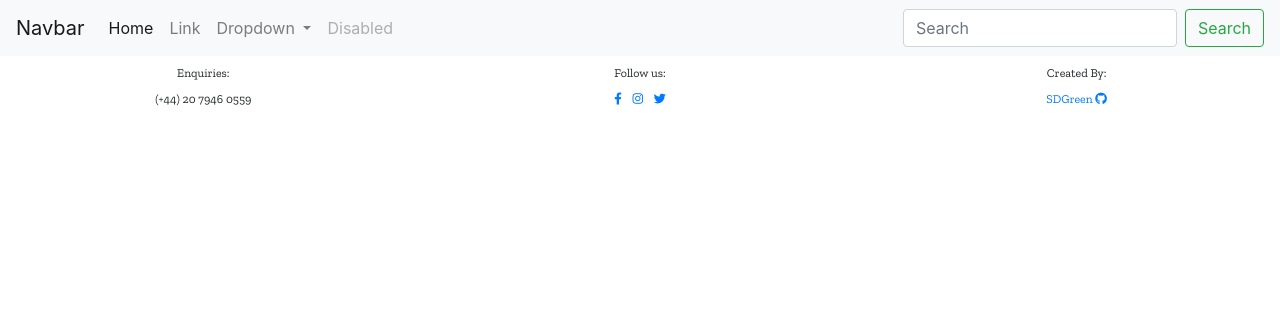
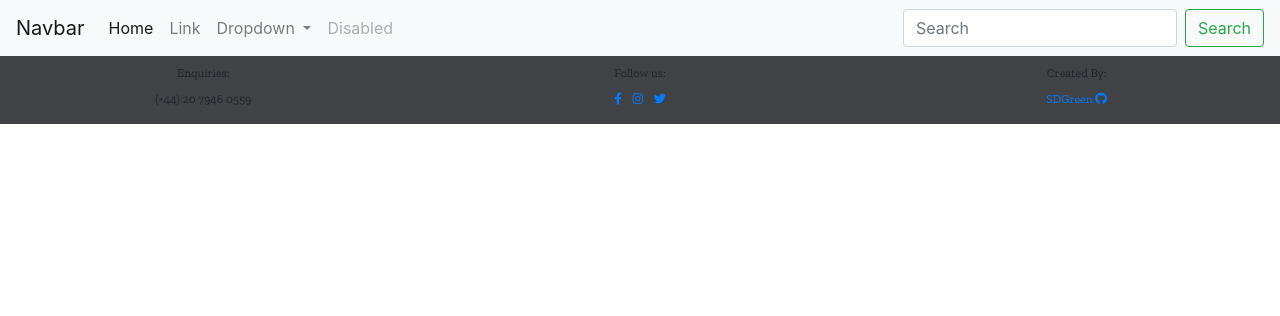
Before and after one commit to SDGreen/love-to-quiz, a Django app: page / in a window 1280 px wide. Shown: the top 316 px of the page. Run offline with Django 3.2, Linux system fonts and the light colour scheme; some libraries are stand-ins or nearby versions.

Commit message:
static and media files connected

```diff
--- a/love_to_quiz/urls.py
+++ b/love_to_quiz/urls.py
@@ -15,9 +15,14 @@ Including another URLconf
 """
 from django.contrib import admin
 from django.urls import path, include
+from django.conf import settings
+from django.conf.urls.static import static
 
 urlpatterns = [
     path('admin/', admin.site.urls),
     path('accounts/', include('allauth.urls')),
     path('', include('home.urls'))
 ]
+
+if settings.DEBUG:
+    urlpatterns += static(settings.MEDIA_URL, document_root=settings.MEDIA_ROOT)
--- a/static/css/style.css
+++ b/static/css/base.css
@@ -51,4 +51,9 @@ colours {
     color: #28dac1;
     color: #06231f;
     color: #ede8e8;
+    color: #404245;
 }
+
+footer {
+    background-color: #404245;
+}
--- a/templates/base.html
+++ b/templates/base.html
@@ -19,7 +19,7 @@
     <link rel="stylesheet" href="https://use.fontawesome.com/releases/v5.15.1/css/all.css"
         integrity="sha384-vp86vTRFVJgpjF9jiIGPEEqYqlDwgyBgEF109VFjmqGmIY/Y4HV4d3Gp2irVfcrp" crossorigin="anonymous">
     <!-- Custom CSS -->
-    <link rel="stylesheet" href="{% static 'css/style.css' %}" type="text/css">
+    <link rel="stylesheet" href="{% static 'css/base.css' %}" type="text/css">
     {% endblock %}
     {% block extra_css %}
 
@@ -114,16 +114,16 @@
             </div>
             <div class="col-4 text-center">
                 <p class="mb-2">Follow us:</p>
-                <a class="footer-link text-m" target="_blank" href="#"><i
+                <a class="text-m" target="_blank" href="#"><i
                         class="fab fa-facebook-f"></i></a>
-                <a class="footer-link text-m" target="_blank" href="#"><i
+                <a class="text-m" target="_blank" href="#"><i
                         class="fab fa-instagram mx-2"></i></a>
-                <a class="footer-link text-m" target="_blank" href="#"><i
+                <a class="text-m" target="_blank" href="#"><i
                         class="fab fa-twitter"></i></a>
             </div>
             <div class="col-4 text-center">
                 <p class="mb-2">Created By:</p>
-                <a class="footer-link text-m" target="_blank" href="https://github.com/SDGreen">
+                <a class="text-m" target="_blank" href="https://github.com/SDGreen">
                     <p class="d-lg-inline-block">SDGreen <i class="fab fa-github"></i></p>
                 </a>
             </div>
```
Also changed, not shown: love_to_quiz/settings.py (+6 -1 lines).
